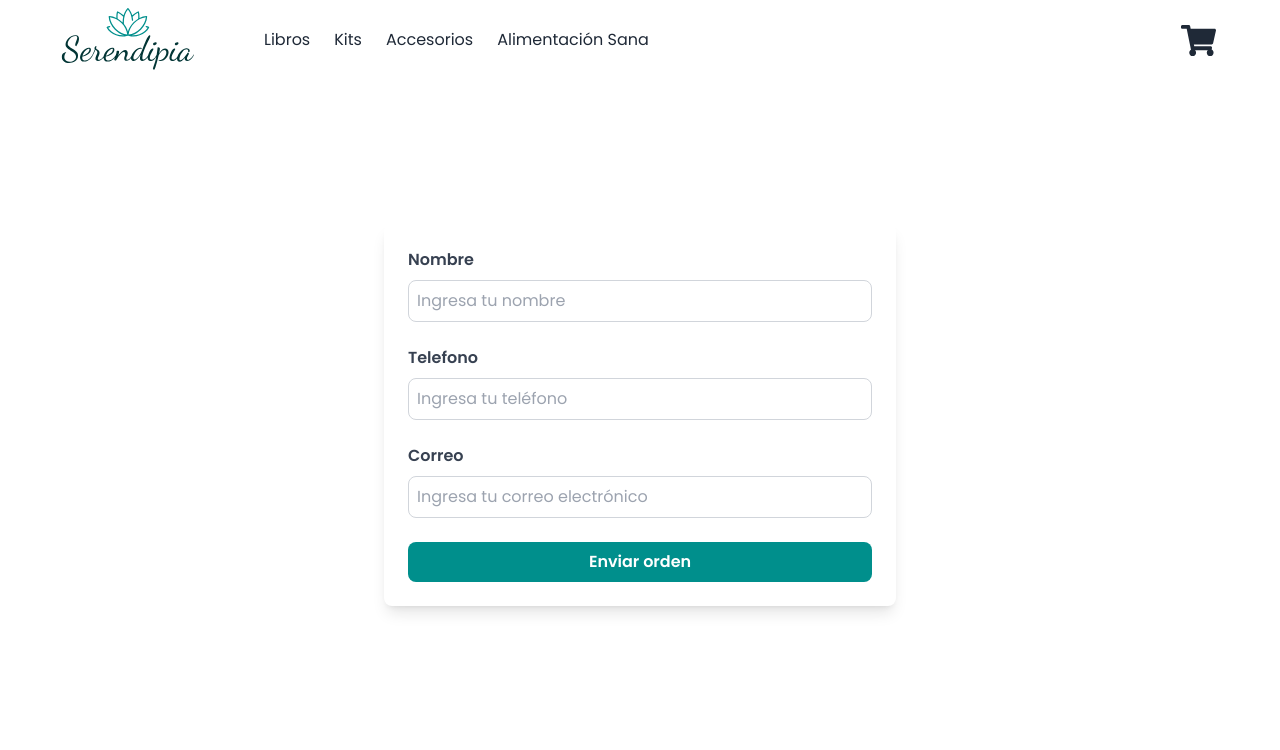
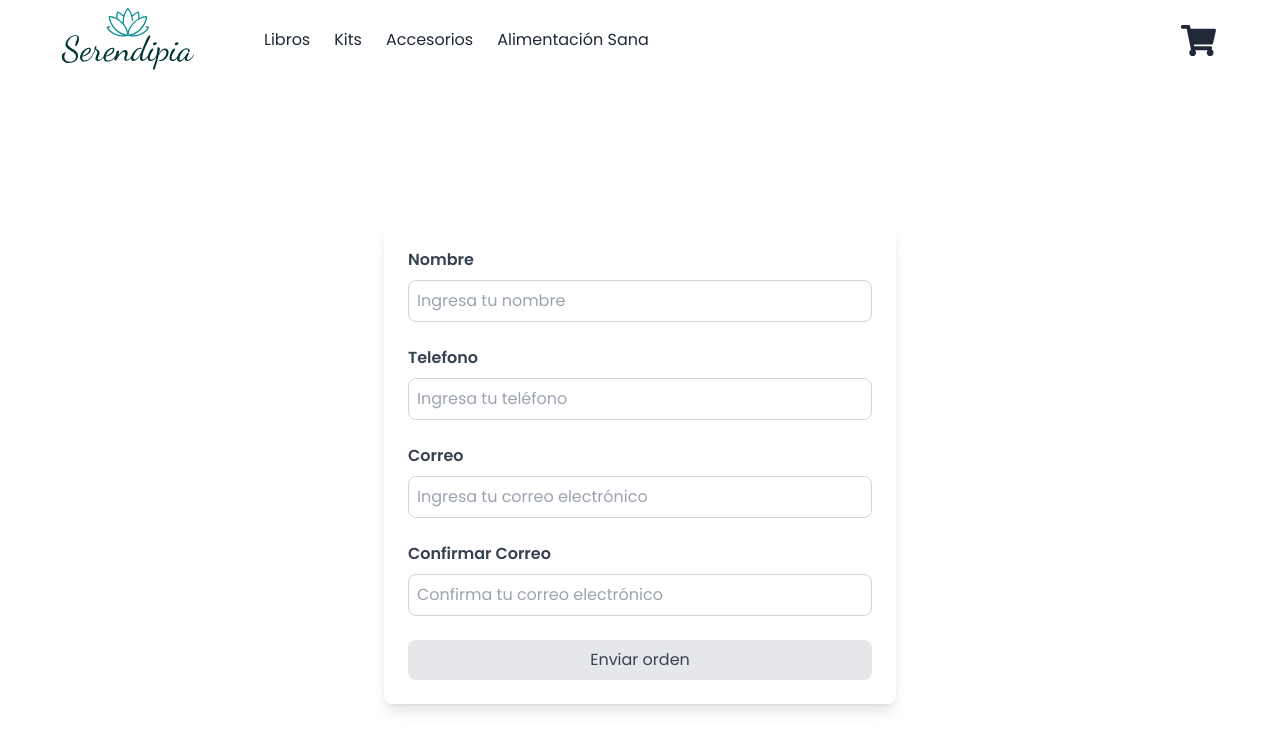
Before and after one commit to Yesica022/e-commerce-57780, a React (Vite) app: page /checkout in a window 1280 px wide. Shown: the top 750 px of the page. Built offline with nearby package versions, Linux system fonts and the light colour scheme.

Commit message:
feat: Agregar validación de correo electrónico en el formulario de Checkout

```diff
--- a/src/components/Checkout/Checkout.jsx
+++ b/src/components/Checkout/Checkout.jsx
@@ -1,5 +1,5 @@
 // Importaciones de React y Hooks
-import { useState, useContext } from "react";
+import { useState, useContext, useEffect } from "react";
 import { useNavigate } from "react-router-dom";
 
 // Importaciones de componentes y utilidades
@@ -26,8 +26,10 @@ const Checkout = () => {
         nombre: "",
         telefono: "",
         correo: "",
+        confirmarCorreo: "",
     });
     const [orderId, setOrderId] = useState(null);
+    const [isFormValid, setIsFormValid] = useState(false);
 
     // Hook para la navegación programática
     const navigate = useNavigate();
@@ -36,6 +38,15 @@ const Checkout = () => {
     const saveDataInput = (event) => {
         setDatosForm({ ...datosForm, [event.target.name]: event.target.value });
     };
+
+    // Validar formulario cada vez que cambian los datos del formulario
+    useEffect(() => {
+        const validate = async () => {
+            const response = await validateForm(datosForm);
+            setIsFormValid(response.status === "success");
+        };
+        validate();
+    }, [datosForm]);
 
     // Función para manejar el envío de la orden
     const enviarOrden = async (event) => {
@@ -104,6 +115,7 @@ const Checkout = () => {
                     datosForm={datosForm}
                     saveDataInput={saveDataInput}
                     enviarOrden={enviarOrden}
+                    isFormValid={isFormValid}
                 />
             )}
         </div>
--- a/src/components/Checkout/Form.jsx
+++ b/src/components/Checkout/Form.jsx
@@ -1,4 +1,4 @@
-const Form = ({ datosForm, saveDataInput, enviarOrden }) => {
+const Form = ({ datosForm, saveDataInput, enviarOrden, isFormValid }) => {
   return (
     <div className="max-w-lg mx-auto p-6 bg-white rounded-lg shadow-lg text-left">
       <form onSubmit={enviarOrden} className="space-y-6">
@@ -38,9 +38,24 @@ const Form = ({ datosForm, saveDataInput, enviarOrden }) => {
             placeholder="Ingresa tu correo electrónico"
           />
         </div>
+        <div className="flex flex-col">
+          <label htmlFor="confirmarCorreo" className="text-gray-700 font-semibold mb-2">Confirmar Correo</label>
+          <input
+            id="confirmarCorreo"
+            type="text"
+            name="confirmarCorreo"
+            value={datosForm.confirmarCorreo}
+            onChange={saveDataInput}
+            className="p-2 border border-gray-300 rounded-lg focus:outline-none focus:ring-2 focus:ring-primary"
+            placeholder="Confirma tu correo electrónico"
+          />
+        </div>
         <button
           type="submit"
-          className="w-full py-2 bg-primary text-white font-semibold rounded-lg hover:bg-primary-dark transition-colors"
+          className={`w-full py-2 font-regular rounded-lg transition-colors ${
+            isFormValid ? 'bg-primary text-white hover:bg-primary-dark' : 'bg-gray-200 text-gray-700 cursor-not-allowed'
+          }`}
+          disabled={!isFormValid}
         >
           Enviar orden
         </button>
--- a/src/utils/formValidation.js
+++ b/src/utils/formValidation.js
@@ -1,9 +1,12 @@
-import { string, object, mixed } from "yup";
+import { string, object, mixed, ref } from "yup";
 
 let userSchema = object({
     nombre: string().required("El nombre es requerido"),
     telefono: mixed().required("El teléfono es requerido"),
-    correo: string().email("Ingresa un correo válido").required("El correo es requerido")
+    correo: string().email("Ingresa un correo válido").required("El correo es requerido"),
+    confirmarCorreo: string()
+        .oneOf([ref('correo'), null], "Los correos deben coincidir")
+        .required("La confirmación de correo es requerida")
 });
 
 const validateForm = async (dataForm) => {
```
